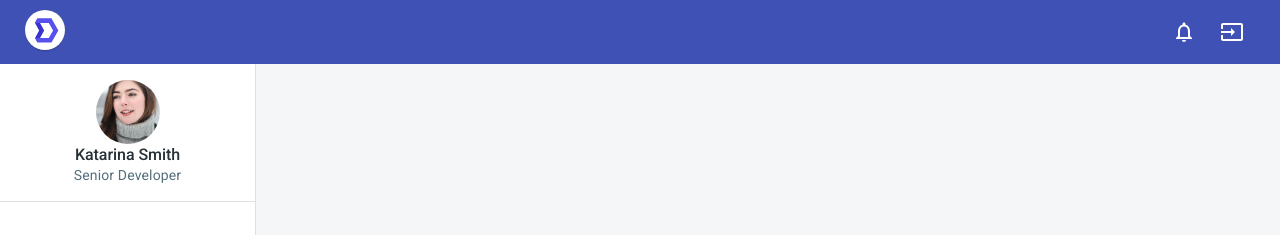
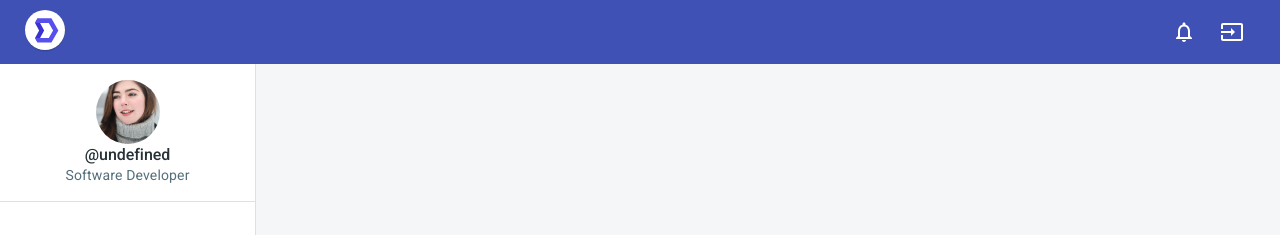
Before and after one commit to bundly/dash-beta, a React (Create React App) app: page /app in a window 1280 px wide. Shown: the top 235 px of the page. Built offline with nearby package versions, Linux system fonts and the light colour scheme; what showdown would draw is missing.

Commit message:
feat: username and avatar display

```diff
--- a/src/layouts/DashboardLayout/NavBar/index.js
+++ b/src/layouts/DashboardLayout/NavBar/index.js
@@ -24,10 +24,24 @@ import {
 } from 'react-feather';
 import NavItem from './NavItem';
 
+function getAvatar() {
+  const bundlyToken = localStorage.getItem('bundly-token');
+  let avatarUrl;
+  if (bundlyToken) avatarUrl = JSON.parse(atob(bundlyToken)).avatar;
+  return avatarUrl;
+}
+
+function getUsername() {
+  const bundlyToken = localStorage.getItem('bundly-token');
+  let username;
+  if (bundlyToken) username = JSON.parse(atob(bundlyToken)).username;
+  return username;
+}
+
 const user = {
-  avatar: '/static/images/avatars/avatar_6.png',
-  jobTitle: 'Senior Developer',
-  name: 'Katarina Smith'
+  avatar: getAvatar() || '/static/images/avatars/avatar_6.png',
+  jobTitle: 'Software Developer',
+  name: `@${getUsername()}` || 'Anonymous User'
 };
 
 const items = [
@@ -101,41 +115,25 @@ const NavBar = ({ onMobileClose, openMobile }) => {
   }, [location.pathname]);
 
   const content = (
-    <Box
-      height="100%"
-      display="flex"
-      flexDirection="column"
-    >
-      <Box
-        alignItems="center"
-        display="flex"
-        flexDirection="column"
-        p={2}
-      >
+    <Box height="100%" display="flex" flexDirection="column">
+      <Box alignItems="center" display="flex" flexDirection="column" p={2}>
         <Avatar
           className={classes.avatar}
           component={RouterLink}
           src={user.avatar}
           to="/app/account"
         />
-        <Typography
-          className={classes.name}
-          color="textPrimary"
-          variant="h5"
-        >
+        <Typography className={classes.name} color="textPrimary" variant="h5">
           {user.name}
         </Typography>
-        <Typography
-          color="textSecondary"
-          variant="body2"
-        >
+        <Typography color="textSecondary" variant="body2">
           {user.jobTitle}
         </Typography>
       </Box>
       <Divider />
       <Box p={2}>
         <List>
-          {items.map((item) => (
+          {items.map(item => (
             <NavItem
               href={item.href}
               key={item.title}
--- a/src/views/DashboardView/ToDo.js
+++ b/src/views/DashboardView/ToDo.js
@@ -10,7 +10,7 @@ import {
   CardContent,
   CardHeader,
   Divider,
-  makeStyles,
+  makeStyles
 } from '@material-ui/core';
 import initData from './data';
 
@@ -32,10 +32,10 @@ const useStyles = makeStyles(() => ({
 
 const ToDo = ({ className, ...rest }) => {
   const classes = useStyles();
-  const [value, setValue] = useState(localStorage.getItem('todo')
-  ?? initData);
+  const [value, setValue] = useState(localStorage.getItem('todo') ?? initData);
+  const [selectedTab, setSelectedTab] = useState('write');
   localStorage.setItem('todo', value);
-  const [selectedTab, setSelectedTab] = useState('write');
+
   useEffect(() => {
     setValue(localStorage.getItem('todo'));
     const updateStorage = setInterval(() => {
@@ -46,18 +46,13 @@ const ToDo = ({ className, ...rest }) => {
       clearInterval(updateStorage);
     };
   }, []);
+
   return (
-    <Card
-      className={clsx(classes.root, className)}
-      {...rest}
-    >
+    <Card className={clsx(classes.root, className)} {...rest}>
       <CardHeader title="To-Do" />
       <Divider />
       <CardContent>
-        <Box
-          height={300}
-          position="relative"
-        >
+        <Box height={300} position="relative">
           <ReactMde
             value={value}
             onChange={setValue}
@@ -66,10 +61,10 @@ const ToDo = ({ className, ...rest }) => {
             minEditorHeight={650}
             minPreviewHeight={650}
             generateMarkdownPreview={markdown =>
-              Promise.resolve(converter.makeHtml(markdown))}
+              Promise.resolve(converter.makeHtml(markdown))
+            }
           />
         </Box>
-
       </CardContent>
     </Card>
   );
--- a/src/views/github/StandUpNotesView/index.js
+++ b/src/views/github/StandUpNotesView/index.js
@@ -62,13 +62,7 @@ const StandUpNotes = props => {
             <Divider />
             <CardContent>
               <Grid container spacing={2}>
-                <Grid
-                  item
-                  lg={6}
-                  sm={6}
-                  xl={6}
-                  xs={12}
-                >
+                <Grid item lg={6} sm={6} xl={6} xs={12}>
                   <ReactMde
                     value={value}
                     onChange={setValue}
@@ -77,17 +71,16 @@ const StandUpNotes = props => {
                     minEditorHeight={props.height ?? 650}
                     minPreviewHeight={props.height ?? 650}
                     generateMarkdownPreview={markdown =>
-                      Promise.resolve(converter.makeHtml(markdown))}
+                      Promise.resolve(converter.makeHtml(markdown))
+                    }
                   />
                 </Grid>
-                <Grid
-                  item
-                  lg={6}
-                  sm={6}
-                  xl={6}
-                  xs={12}
-                >
-                  <ReactMarkdown source={value} />
+                <Grid item lg={6} sm={6} xl={6} xs={12}>
+                  <Card>
+                    <CardContent>
+                      <ReactMarkdown source={value} />
+                    </CardContent>
+                  </Card>
                 </Grid>
               </Grid>
             </CardContent>
```
